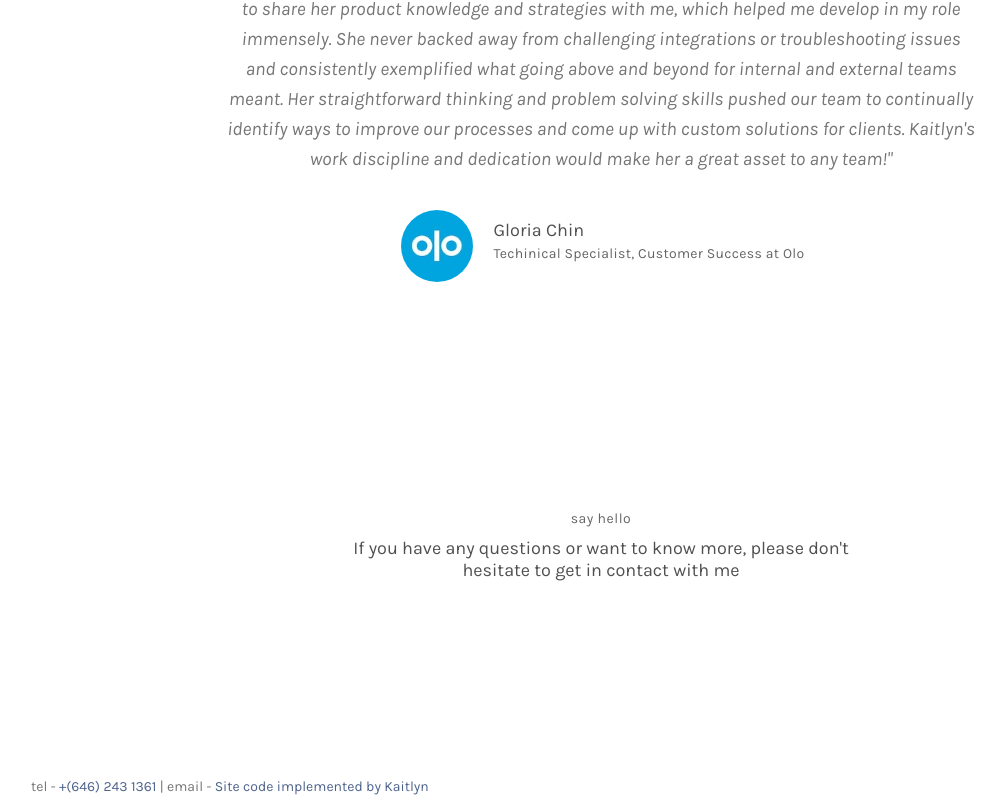
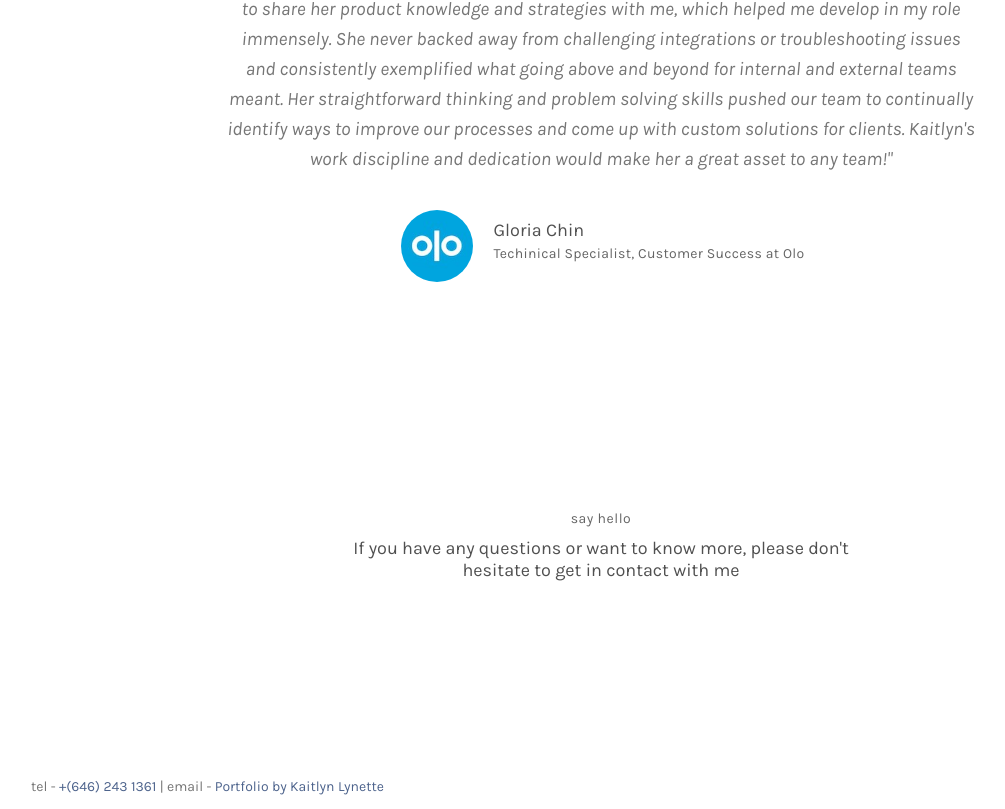
Before and after one commit to Kaitlyn-Lynette/Kaitlyn-Lynette-Portfolio, a React (Create React App) app: page / in a window 1280 px wide. Shown: the part 3174-3983 px from the top of the page, without its empty margins (39-1044 px from the left). Built offline with nearby package versions, Linux system fonts and the light colour scheme; some icons are missing.

Commit message:
Edited footer

```diff
--- a/src/App.js
+++ b/src/App.js
@@ -12,29 +12,21 @@ function App() {
       <div>
         <Nav />
         <Home
-          // dark={true}
           id="home"
         />
         <About
-          // dark={false}
           id="about"
         />
         <Projects
-          // dark={true}
           id="work"
         />
         <Testimonial
-          // dark={false}
           id="testimonial"
         />
         <Contact
-          // dark={true}
           id="contact"
         />
-        <Footer>
-
-        </Footer>
-
+        <Footer />
       </div>
   );
 }
--- a/src/pages/Footer.js
+++ b/src/pages/Footer.js
@@ -8,7 +8,7 @@ function Footer () {
 
                <div class="col-md-8 col-sm-7">
                     <div class="footer-copyright">
-                         <p> tel - <a href="tel:6462431361">+(646) 243 1361</a> | email - <a href="kaitlyn.l.rodriguez@gmail.com">Site code implemented by Kaitlyn</a></p>
+                         <p> tel - <a href="tel:6462431361">+(646) 243 1361</a> | email - <a href="kaitlyn.l.rodriguez@gmail.com">Portfolio by Kaitlyn Lynette</a></p>
                     </div>
                </div>
 
```
